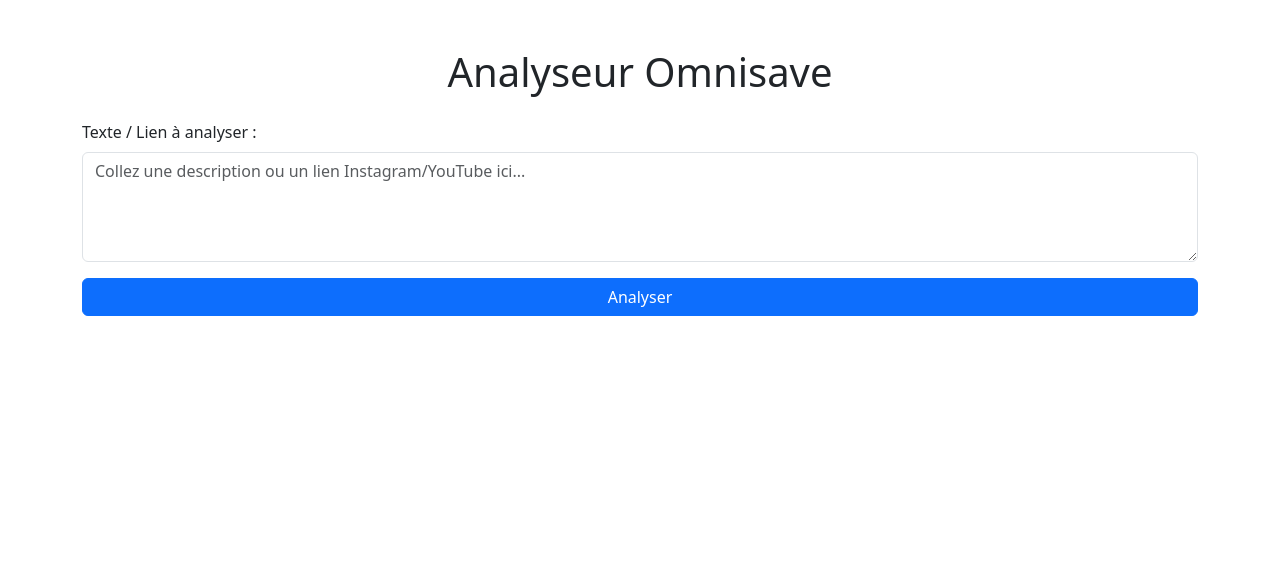
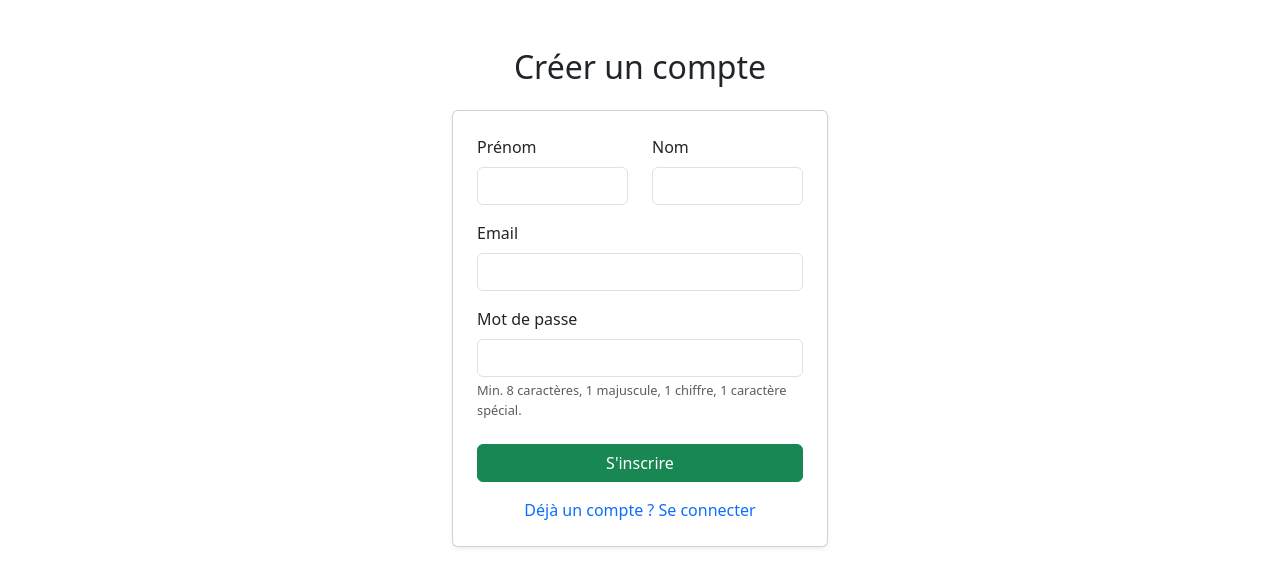
Before and after one commit to anthonymulapro-tech/Omnisave, a React (Vite) app in the folder frontend/: page /register in a window 1280 px wide. Before the commit this address led to /. Shown: the top 586 px of the page. Built offline with nearby package versions, Linux system fonts and the light colour scheme.

Commit message:
feat(auth): implement user registration frontend and backend

```diff
--- a/frontend/src/App.jsx
+++ b/frontend/src/App.jsx
@@ -1,18 +1,23 @@
 import { BrowserRouter as Router, Routes, Route, Navigate } from 'react-router-dom';
 import LoginForm from './components/LoginForm';
+import RegisterForm from './components/RegisterForm';
 import Analyzer from './components/Analyzer';
+
 
 function App() {
   return (
     <Router>
       <Routes>
-        {/* La page d'accueil affiche l'analyseur */}
+        {/* Homepage */}
         <Route path="/" element={<Analyzer />} />
 
-        {/* L'URL /login affiche ton formulaire */}
+        {/* URL /login */}
         <Route path="/login" element={<LoginForm />} />
 
-        {/* Si l'utilisateur tape n'importe quoi, on le renvoie à l'accueil */}
+        {/* URL /login */}
+        <Route path="/register" element={<RegisterForm />} />
+
+        {/* Return Homepage */}
         <Route path="*" element={<Navigate to="/" />} />
       </Routes>
     </Router>
--- /dev/null
+++ b/frontend/src/components/RegisterForm.jsx
@@ -0,0 +1,114 @@
+import { useState } from 'react';
+import { useNavigate, Link } from 'react-router-dom';
+
+/**
+ * Component rendering the user registration form.
+ * Handles user input, form submission, and communicates with the backend API
+ * to create a new user account for the Omnisave platform.
+ *
+ * @component
+ * @returns {JSX.Element} The registration form interface.
+ */
+function RegisterForm() {
+    const [email, setEmail] = useState('');
+    const [password, setPassword] = useState('');
+    const [firstName, setFirstName] = useState('');
+    const [lastName, setLastName] = useState('');
+    const [message, setMessage] = useState(null);
+
+    const navigate = useNavigate();
+
+    /**
+     * Handles the form submission to register a new user.
+     * Prevents default page reload, validates password strength,
+     * and sends a POST request to the API.
+     *
+     * @param {React.FormEvent<HTMLFormElement>} e - The form submission event.
+     */
+    const handleRegister = async (e) => {
+        e.preventDefault();
+
+        // Regex: Min 8 chars, 1 uppercase, 1 lowercase, 1 number, 1 special char
+        const passwordRegex = /^(?=.*[a-z])(?=.*[A-Z])(?=.*\d)(?=.*[@$!%*?&])[A-Za-z\d@$!%*?&]{8,}$/;
+
+        if (!passwordRegex.test(password)) {
+            setMessage({
+                type: 'warning',
+                text: '⚠️ Le mot de passe doit contenir au moins 8 caractères, une majuscule, un chiffre et un caractère spécial.'
+            });
+            return; // Stop the execution here, do not send the fetch request
+        }
+        // -----------------------------------------
+
+        try {
+            const response = await fetch('http://127.0.0.1:5000/api/auth/register', {
+                method: 'POST',
+                headers: { 'Content-Type': 'application/json' },
+                body: JSON.stringify({
+                    email: email,
+                    password: password,
+                    first_name: firstName,
+                    last_name: lastName
+                }),
+            });
+
+            const data = await response.json();
+
+            if (response.ok) {
+                setMessage({ type: 'success', text: '✅ Inscription réussie ! Redirection...' });
+                setTimeout(() => {
+                    navigate('/login');
+                }, 1500);
+            } else {
+                setMessage({ type: 'danger', text: '❌ ' + data.error });
+            }
+        } catch (error) {
+            setMessage({ type: 'danger', text: '❌ Impossible de joindre le serveur.' });
+        }
+    };
+
+    return (
+        <div className="container mt-5" style={{ maxWidth: '400px' }}>
+            <h2 className="text-center mb-4">Créer un compte</h2>
+            <form onSubmit={handleRegister} className="card p-4 shadow-sm">
+
+                <div className="row mb-3">
+                    <div className="col">
+                        <label className="form-label">Prénom</label>
+                        <input type="text" className="form-control" value={firstName} onChange={(e) => setFirstName(e.target.value)} />
+                    </div>
+                    <div className="col">
+                        <label className="form-label">Nom</label>
+                        <input type="text" className="form-control" value={lastName} onChange={(e) => setLastName(e.target.value)} />
+                    </div>
+                </div>
+
+                <div className="mb-3">
+                    <label className="form-label">Email</label>
+                    <input type="email" className="form-control" value={email} onChange={(e) => setEmail(e.target.value)} required />
+                </div>
+
+                <div className="mb-4">
+                    <label className="form-label">Mot de passe</label>
+                    <input type="password" className="form-control" value={password} onChange={(e) => setPassword(e.target.value)} required />
+
+                    <div className="form-text" style={{ fontSize: '0.8rem' }}>
+                        Min. 8 caractères, 1 majuscule, 1 chiffre, 1 caractère spécial.
+                    </div>
+                </div>
+
+                <button type="submit" className="btn btn-success w-100 mb-3">
+                    S'inscrire
+                </button>
+
+                <div className="text-center">
+                    <Link to="/login" className="text-decoration-none">Déjà un compte ? Se connecter</Link>
+                </div>
+            </form>
+
+            {message && <div className={`alert alert-${message.type} mt-3`}>{message.text}</div>}
+        </div>
+    );
+}
+
+export default RegisterForm;
```
